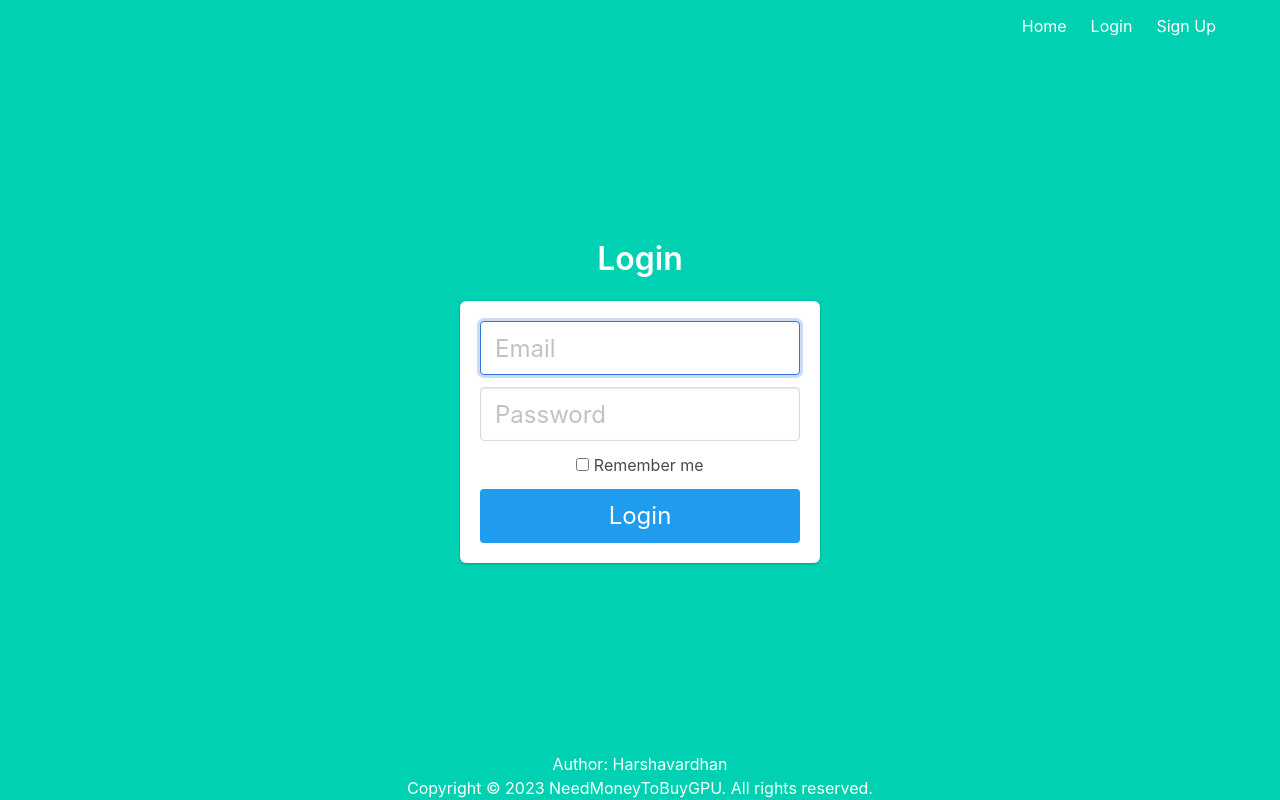
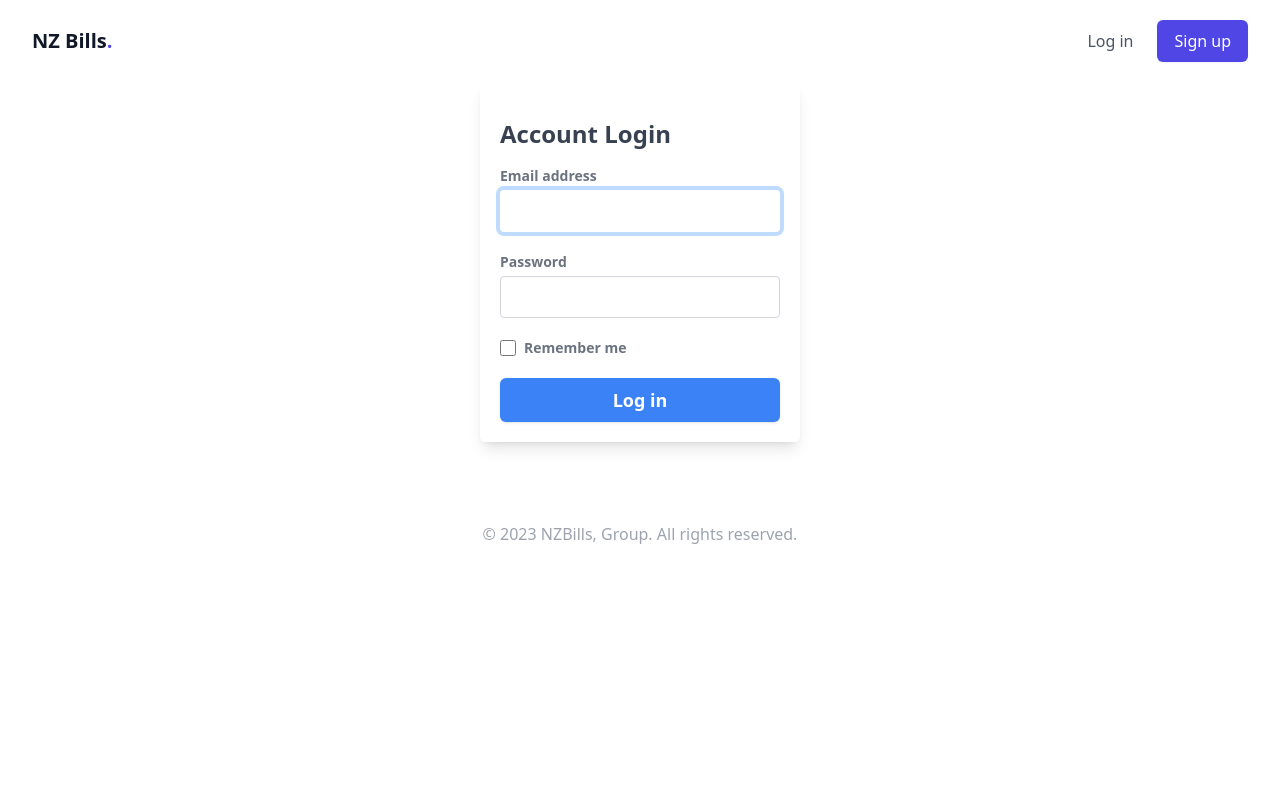
Before and after one commit to hhharsha36/NZ-Bills, a Flask app: a page that uses app/templates/base.html in a window 1280 px wide. Run offline with Flask 3, Linux system fonts and the light colour scheme; parts of the project's set-up code (start-up, migrations or seed data) failed here and were passed over; some libraries are stand-ins or nearby versions.

Commit message:
Update landing page (#1)

```diff
--- a/app/templates/base.html
+++ b/app/templates/base.html
@@ -2,65 +2,73 @@
 
 <!DOCTYPE html>
 <html>
-
   <head>
-    <meta charset="utf-8">
-    <meta http-equiv="X-UA-Compatible" content="IE=edge">
-    <meta name="viewport" content="width=device-width, initial-scale=1">
-    <title>Ranapto</title>
-    <link rel="stylesheet" href="{{ url_for('static', filename='bulma.min.css') }}" />
-    <link rel= "stylesheet" type= "text/css" href="{{ url_for('static',filename='main_page.css') }}">
-    <link rel="shortcut icon" href="{{ url_for('static', filename='RanoptoLogo.png') }}">
+    <meta charset="utf-8" />
+    <meta http-equiv="X-UA-Compatible" content="IE=edge" />
+    <meta name="viewport" content="width=device-width, initial-scale=1" />
+    <title>NZBills</title>
+    <script src="https://cdn.tailwindcss.com"></script>
+    <link
+      rel="shortcut icon"
+      href="{{ url_for('static', filename='parliament.png') }}"
+    />
   </head>
 
   <body>
-    <section class="hero is-primary is-fullheight ether-class">
-{#    <img src="{{ url_for('static',filename='ether_bg.jpg') }}" alt="ether" style="background-size: cover; top: 0; border: 0; right: 0; left: 0">#}
-{#    <img src="{{ url_for('static',filename='ether_bg.jpg') }}" alt="ether" style="position: absolute; top: 0; border: 0; right: 0; height: 100%; width: 100%; opacity: .5; left: 0">#}
-        <div class="hero-head">
-            <nav class="navbar">
-                <div class="container">
+    <section class="w-full px-8 text-gray-700 bg-white">
+      <div
+        class="container flex flex-col flex-wrap items-center justify-between py-5 mx-auto md:flex-row max-w-7xl"
+      >
+        <div class="relative flex flex-col md:flex-row">
+          <a
+            href="{{ url_for('main.index') }}"
+            class="flex items-center mb-5 font-medium text-gray-900 lg:w-auto lg:items-center lg:justify-center md:mb-0"
+          >
+            <span
+              class="mx-auto text-xl font-black leading-none text-gray-900 select-none"
+              >NZ Bills<span class="text-indigo-600">.</span></span
+            >
+          </a>
+        </div>
 
-                    <div id="navbarMenuHeroA" class="navbar-menu">
-                        <div class="navbar-end">
-                            <a href="{{ url_for('main.index') }}" class="navbar-item">
-                                Home
+        <div class="inline-flex items-center ml-5 space-x-6 lg:justify-end">
+          {% if not current_user.is_authenticated %}
+          <a
+            href="{{ url_for('main.login') }}"
+            class="text-base font-medium leading-6 text-gray-600 whitespace-no-wrap transition duration-150 ease-in-out hover:text-gray-900"
+          >
+            Log in
           </a>
-                            {% if current_user.is_authenticated %}
-                            <a href="{{ url_for('main.profile') }}" class="navbar-item">
-                                Retrieved Videos
+          <a
+            href="{{ url_for('main.signup') }}"
+            class="inline-flex items-center justify-center px-4 py-2 text-base font-medium leading-6 text-white whitespace-no-wrap bg-indigo-600 border border-transparent rounded-md shadow-sm hover:bg-indigo-500 focus:outline-none focus:ring-2 focus:ring-offset-2 focus:ring-indigo-600"
+          >
+            Sign up
           </a>
-                            {% endif %}
-                            {% if not current_user.is_authenticated %}
-                            <a href="{{ url_for('main.login') }}" class="navbar-item">
-                                Login
-                            </a>
-                            <a href="{{ url_for('main.signup') }}" class="navbar-item">
-                                Sign Up
-                            </a>
-                            {% endif %}
-                            {% if current_user.is_authenticated %}
-                            <a href="{{ url_for('main.logout') }}" class="navbar-item">
+          {% endif %} {% if current_user.is_authenticated %}
+          <a
+            href="{{ url_for('main.logout') }}"
+            class="text-base font-medium leading-6 text-gray-600 whitespace-no-wrap transition duration-150 ease-in-out hover:text-gray-900"
+          >
             Logout
           </a>
           {% endif %}
         </div>
       </div>
+    </section>
+
+    <section>
+      <div class="container mx-auto">{% block content %} {% endblock %}</div>
+    </section>
+
+    <section class="bg-white">
+      <div
+        class="max-w-screen-xl px-4 py-12 mx-auto space-y-8 overflow-hidden sm:px-6 lg:px-8"
+      >
+        <p class="mt-8 text-base leading-6 text-center text-gray-400">
+          © 2023 NZBills, Group. All rights reserved.
+        </p>
       </div>
-            </nav>
-        </div>
-
-        <div class="hero-body">
-            <div class="container has-text-centered">
-               {% block content %}
-               {% endblock %}
-            </div>
-        </div>
-        <footer style="align-items: center; text-align: center; z-index: 2;">
-            <p style="color: white !important;">Author: <a href="mailto:harsh96.nz@gmail.com">Harshavardhan</a></p>
-            <p style="color: white !important;">Copyright © 2023 NeedMoneyToBuyGPU. All rights reserved.</p>
-        </footer>
     </section>
   </body>
-
 </html>
--- a/app/templates/login.html
+++ b/app/templates/login.html
@@ -1,42 +1,62 @@
 <!-- templates/login.html -->
 
-{% extends "base.html" %}
+{% extends "base.html" %} {% block content %}
 
-{% block content %}
-<div class="column is-4 is-offset-4">
-    <h3 class="title">Login</h3>
-    <div class="box">
-        {% with messages = get_flashed_messages() %}
-        {% if messages %}
-            <div class="notification is-danger">
-                {{ messages[0] }}
+<div class="flex items-center lg:justify-center">
+  <div
+    class="flex flex-col overflow-hidden bg-white rounded-md shadow-lg max-w-xs md:flex-row md:flex-1"
+  >
+    <div class="p-5 bg-white md:flex-1">
+      <h3 class="my-4 text-2xl font-semibold text-gray-700">Account Login</h3>
+      {% with messages = get_flashed_messages() %} {% if messages %}
+      <div class="text-red-500">{{ messages[0] }}</div>
+      {% endif %} {% endwith %}
+      <form method="POST" action="/login" class="flex flex-col space-y-5">
+        <div class="flex flex-col space-y-1">
+          <label for="email" class="text-sm font-semibold text-gray-500"
+            >Email address</label
+          >
+          <input
+            type="email"
+            id="email"
+            name="username"
+            autofocus
+            class="px-4 py-2 transition duration-300 border border-gray-300 rounded focus:border-transparent focus:outline-none focus:ring-4 focus:ring-blue-200"
+          />
         </div>
-        {% endif %}
-        {% endwith %}
-        <form method="POST" action="/login">
-            <div class="field">
-                <div class="control">
-                    <label>
-                        <input class="input is-large" type="text" name="username" placeholder="Email" autofocus="">
-                    </label>
+        <div class="flex flex-col space-y-1">
+          <div class="flex items-center justify-between">
+            <label for="password" class="text-sm font-semibold text-gray-500"
+              >Password</label
+            >
           </div>
+          <input
+            type="password"
+            id="password"
+            name="password"
+            class="px-4 py-2 transition duration-300 border border-gray-300 rounded focus:border-transparent focus:outline-none focus:ring-4 focus:ring-blue-200"
+          />
         </div>
-
-            <div class="field">
-                <div class="control">
-                    <label>
-                        <input class="input is-large" type="password" name="password" placeholder="Password">
-                    </label>
+        <div class="flex items-center space-x-2">
+          <input
+            type="checkbox"
+            id="remember"
+            class="w-4 h-4 transition duration-300 rounded focus:ring-2 focus:ring-offset-0 focus:outline-none focus:ring-blue-200"
+          />
+          <label for="remember" class="text-sm font-semibold text-gray-500"
+            >Remember me</label
+          >
         </div>
+        <div>
+          <button
+            type="submit"
+            class="w-full px-4 py-2 text-lg font-semibold text-white transition-colors duration-300 bg-blue-500 rounded-md shadow hover:bg-blue-600 focus:outline-none focus:ring-blue-200 focus:ring-4"
+          >
+            Log in
+          </button>
         </div>
-            <div class="field">
-                <label class="checkbox">
-                    <input type="checkbox">
-                    Remember me
-                </label>
-            </div>
-            <button class="button is-block is-info is-large is-fullwidth">Login</button>
       </form>
     </div>
   </div>
+</div>
 {% endblock %}
```
Also changed, not shown: app/bills/callbacks.py (+119 -108 lines), app/templates/index.html (+57 -30 lines), app/templates/signup.html (+63 -5 lines), app/static/parliament.png (added). Lines whose indentation alone changed are shown as unchanged.
